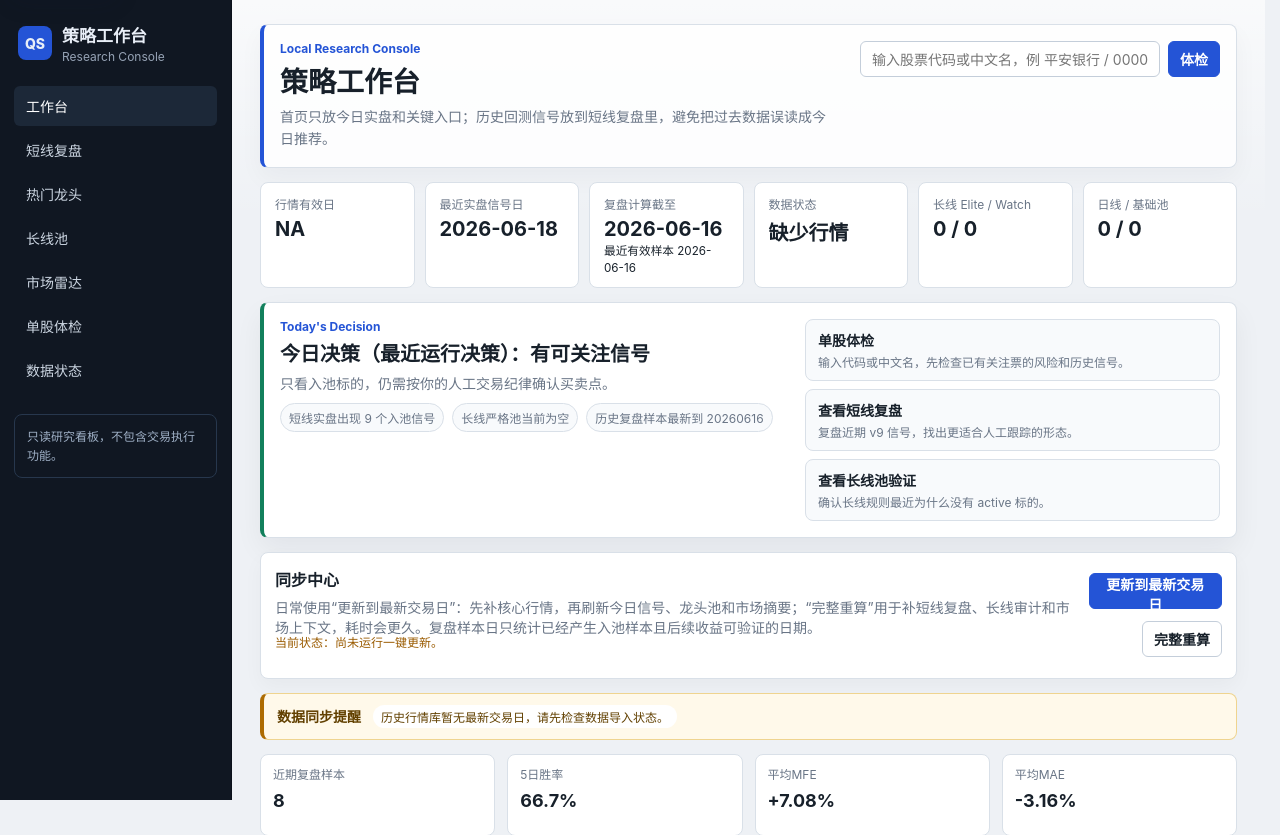
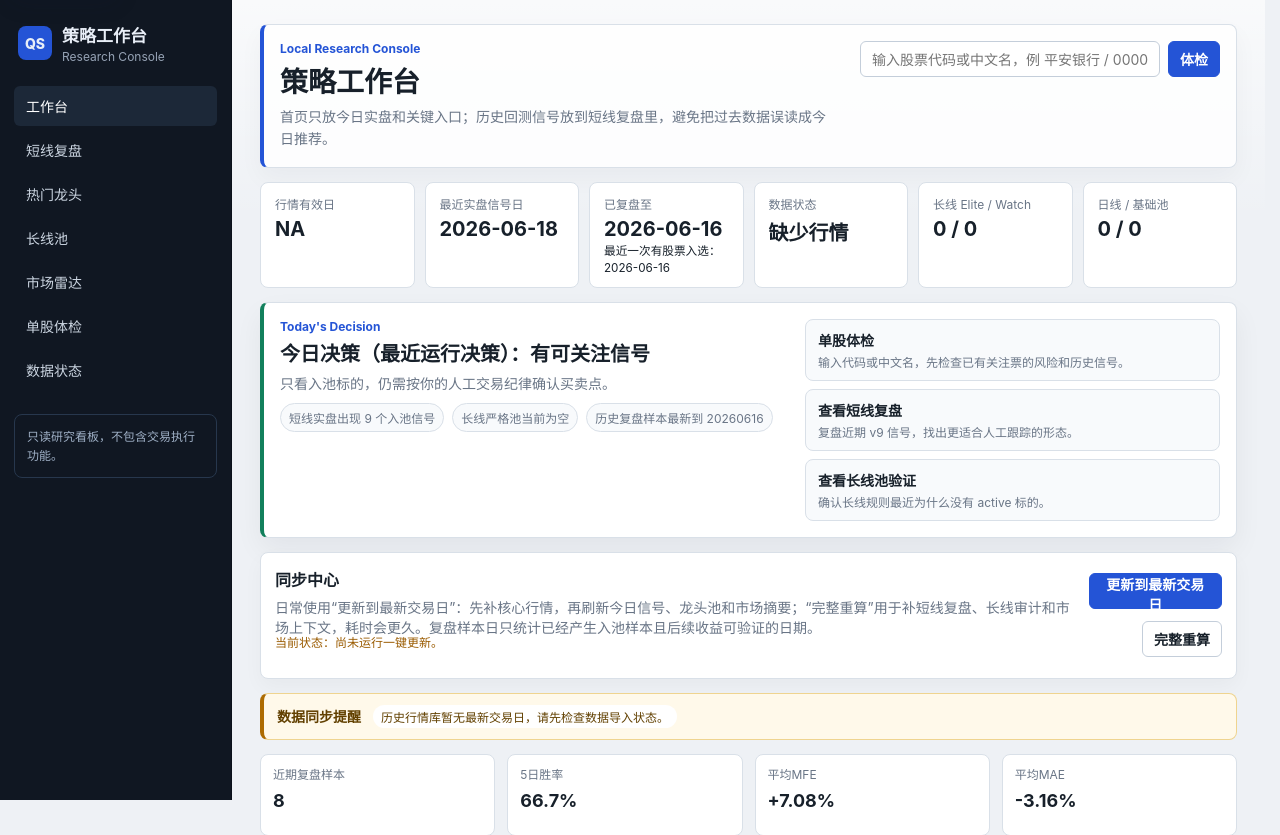
Before and after one commit to xinyipie/Lemon-Quantitative-Stock-Selection, a FastAPI app: page / in a window 1280 px wide. Shown: the top 835 px of the page. Run offline with FastAPI, Linux system fonts and the light colour scheme; data comes from the database, SQL or seed files in the repository.

Commit message:
clarify dashboard backtest dates

```diff
--- a/web_app/templates/dashboard.html
+++ b/web_app/templates/dashboard.html
@@ -28,9 +28,9 @@
   <div class="status-cell"><span>行情有效日</span><strong>{{ status.latest_trade_date|fmt_date }}</strong></div>
   <div class="status-cell"><span>最近实盘信号日</span><strong>{{ latest_live_short_run.trade_date|fmt_date if latest_live_short_run else 'NA' }}</strong></div>
   <div class="status-cell">
-    <span>复盘计算截至</span>
+    <span>已复盘至</span>
     <strong>{{ signal_summary.backtest_coverage_date|fmt_date }}</strong>
-    <small>最近有效样本 {{ signal_summary.latest_backtest_date|fmt_date }}</small>
+    <small>最近一次有股票入选：{{ signal_summary.latest_backtest_date|fmt_date }}</small>
   </div>
   <div class="status-cell"><span>数据状态</span><strong class="{{ freshness.tone if freshness else '' }}">{{ freshness.status_label if freshness else 'NA' }}</strong></div>
   <div class="status-cell"><span>长线 Elite / Watch</span><strong>{{ signal_summary.longterm_elite }} / {{ signal_summary.longterm_watch }}</strong></div>
```
Also changed, not shown: tests/test_web_app.py (+2 -2 lines).
